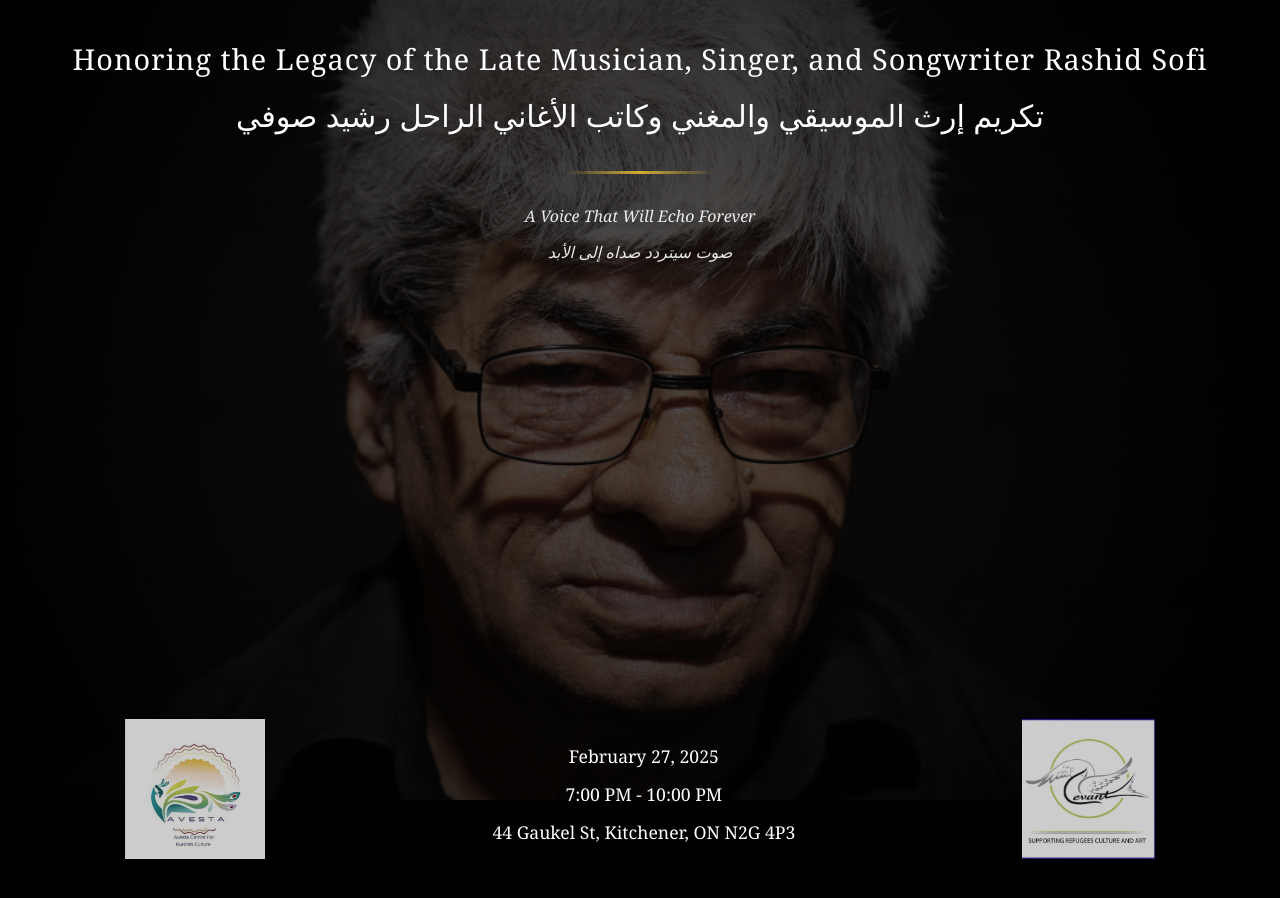
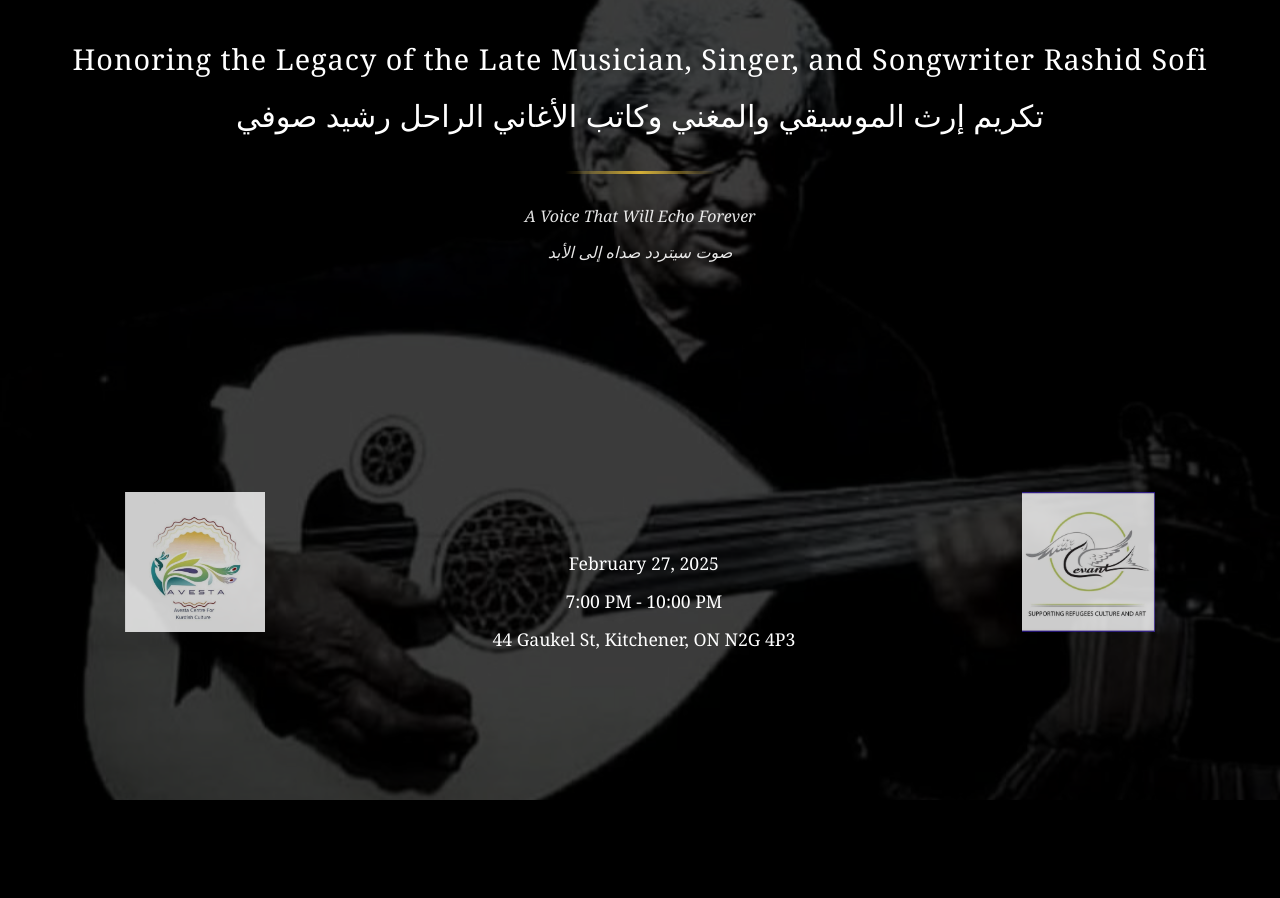
Before and after one commit to FerhadMislim/rashid, a plain HTML site: page index.html in a window 1280 px wide. After the commit the page ends 800 px from the top, so only its background shows below. Drawn offline with Linux system fonts and the light colour scheme.

Commit message:
Update index.html styles and change background image for event honoring Rashid Sofi

```diff
--- a/index.html
+++ b/index.html
@@ -84,7 +84,7 @@
 
         .details {
             font-size: 0.5rem;
-            margin-top: 22%;
+            margin-top: 15%;
             margin-bottom: 40px;
         }
 
@@ -110,11 +110,11 @@
             justify-content: center;
             gap: 20%;
 
-            margin-top: 20%;
+            margin-top: 10%;
         }
 
         .sponsor-image {
-            margin-top: 20%;
+            margin-top: 10%;
             max-width: 140px;
             max-height: 140px;
             filter: grayscale(30%);
@@ -176,7 +176,7 @@
 </head>
 <body>
     <div class="background-container">
-        <img src="./rashid.jpeg" alt="Rashid Sofi" class="background-image">
+        <img src="./sofi2.jpeg" alt="Rashid Sofi" class="background-image">
         <div class="background-overlay"></div>
     </div>
 
```
Also changed, not shown: sofi2.jpeg (added).
